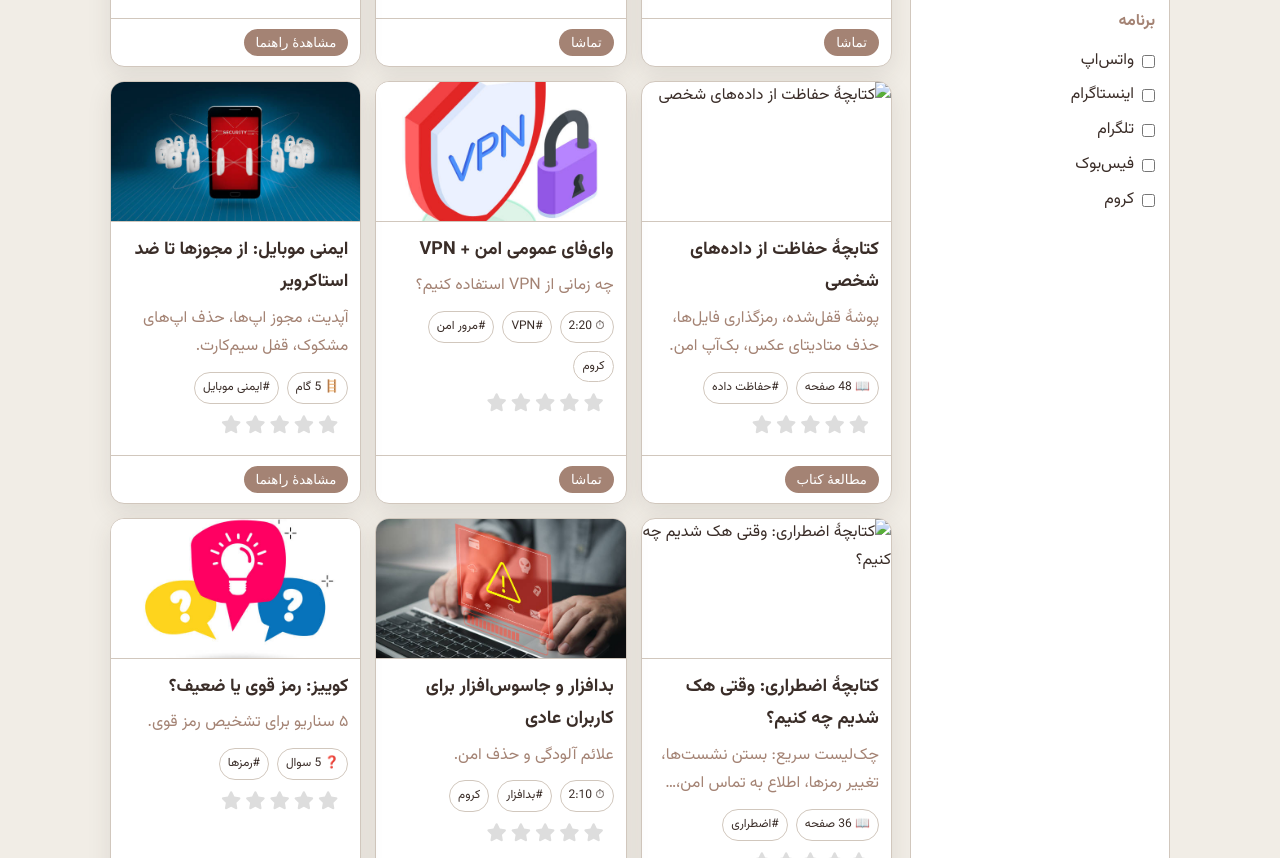
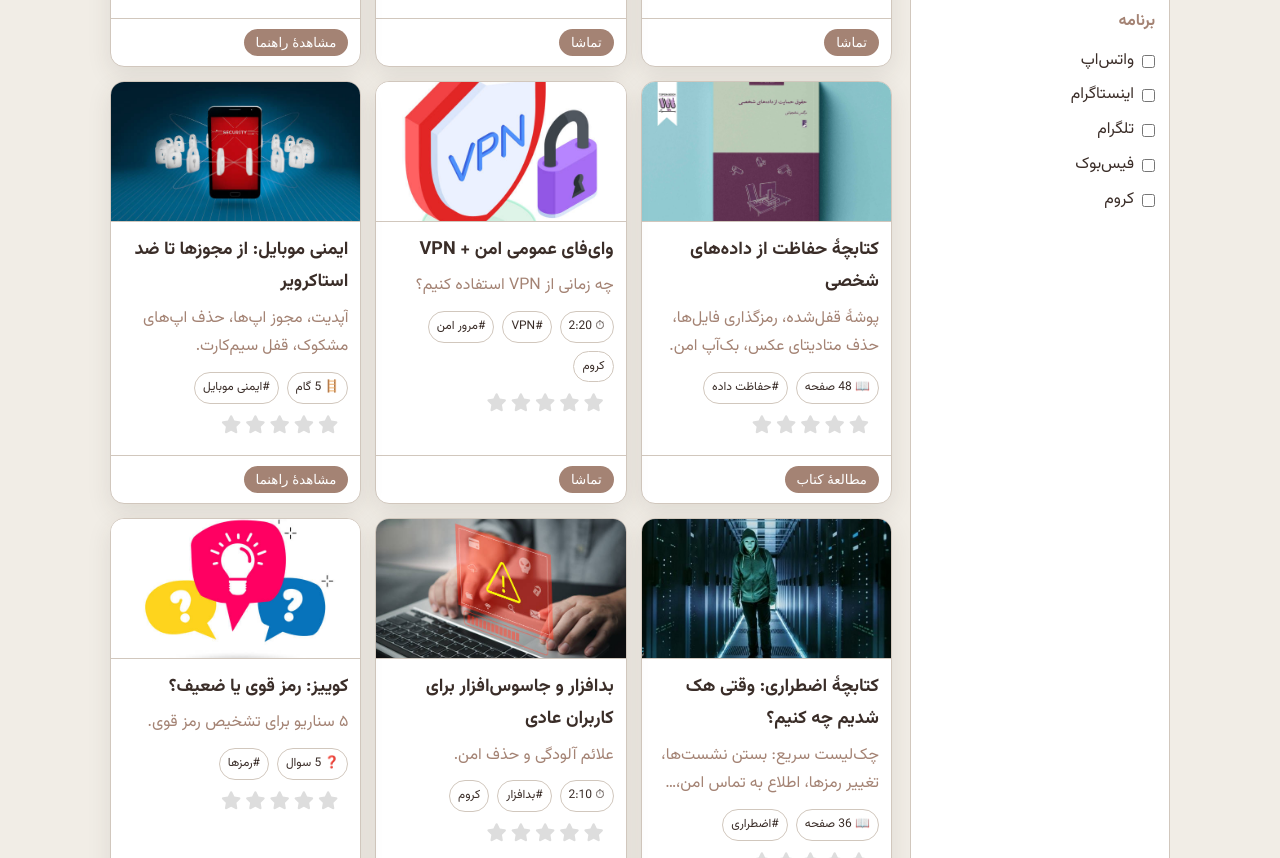
Before and after one commit to Satayesh-Esmaily/Firewall-Power-Web-Seda-, a plain HTML site: page library.html in a window 1280 px wide. Shown: the part 753-1611 px from the top of the page. Drawn offline with Linux system fonts and the light colour scheme.

Commit message:
Books and picturs added

```diff
--- a/library.html
+++ b/library.html
@@ -290,8 +290,8 @@
           title:'کتابچهٔ حفاظت از داده‌های شخصی',
           desc:'پوشهٔ قفل‌شده، رمزگذاری فایل‌ها، حذف متادیتای عکس، بک‌آپ امن.',
           topic:['data-protection'], pages:48,
-          img:'content/images/data-protection.jpg',
-          url:'https://example.com/books/data-protection.pdf'
+          img:'images/Data.jpg',
+          url:'file:///C:/Users/UOD%20Student/Desktop/%DA%A9%D8%AA%D8%A7%D8%A8%DA%86%D9%87%D9%94%20%D8%AD%D9%81%D8%A7%D8%B8%D8%AA%20%D8%A7%D8%B2%20%D8%AF%D8%A7%D8%AF%D9%87%E2%80%8C%D9%87%D8%A7%DB%8C%20%D8%B4%D8%AE%D8%B5%DB%8C.pdf'
         },
         // VIDEO (3)
         { id:'v-wifi', type:'video',
@@ -315,8 +315,8 @@
           title:'کتابچهٔ اضطراری: وقتی هک شدیم چه کنیم؟',
           desc:'چک‌لیست سریع: بستن نشست‌ها، تغییر رمزها، اطلاع به تماس امن، مستندسازی.',
           topic:['emergency'], pages:36,
-          img:'content/images/emergency-toolkit.jpg',
-          url:'https://example.com/books/emergency-toolkit.pdf'
+          img:'images/Hack.jpg',
+          url:'https://falnic.com/blog/wp-content/uploads/2020/02/what-is-hack.pdf '
         },
         // VIDEO (4)
         { id:'v-malware', type:'video',
```
Also changed, not shown: guide-privacy (1).html (+4 -4 lines), images/Data.jpg (added), images/Hack.jpg (added), images1/images/images/howp.jpg (added), images1/images/images/phonenum.jpg (added), images1/images/images/posts.jpg (added), images1/images/images/profile.jpg (added).
